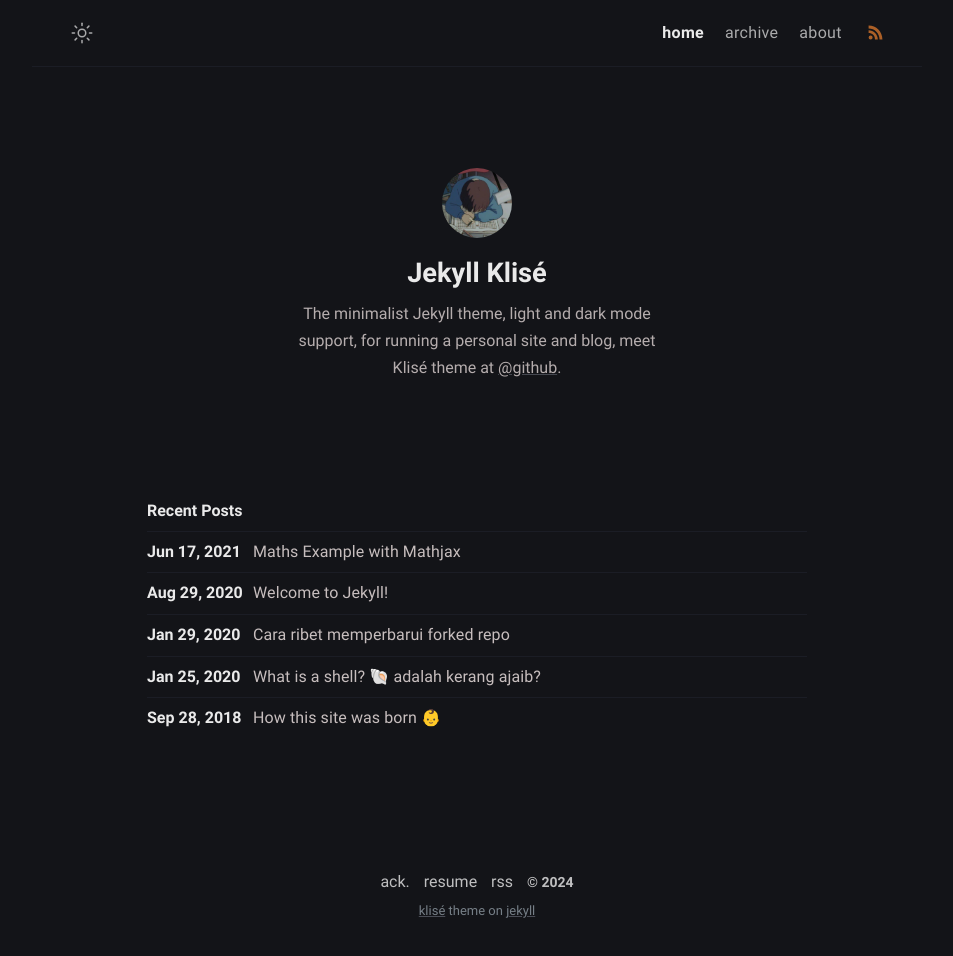
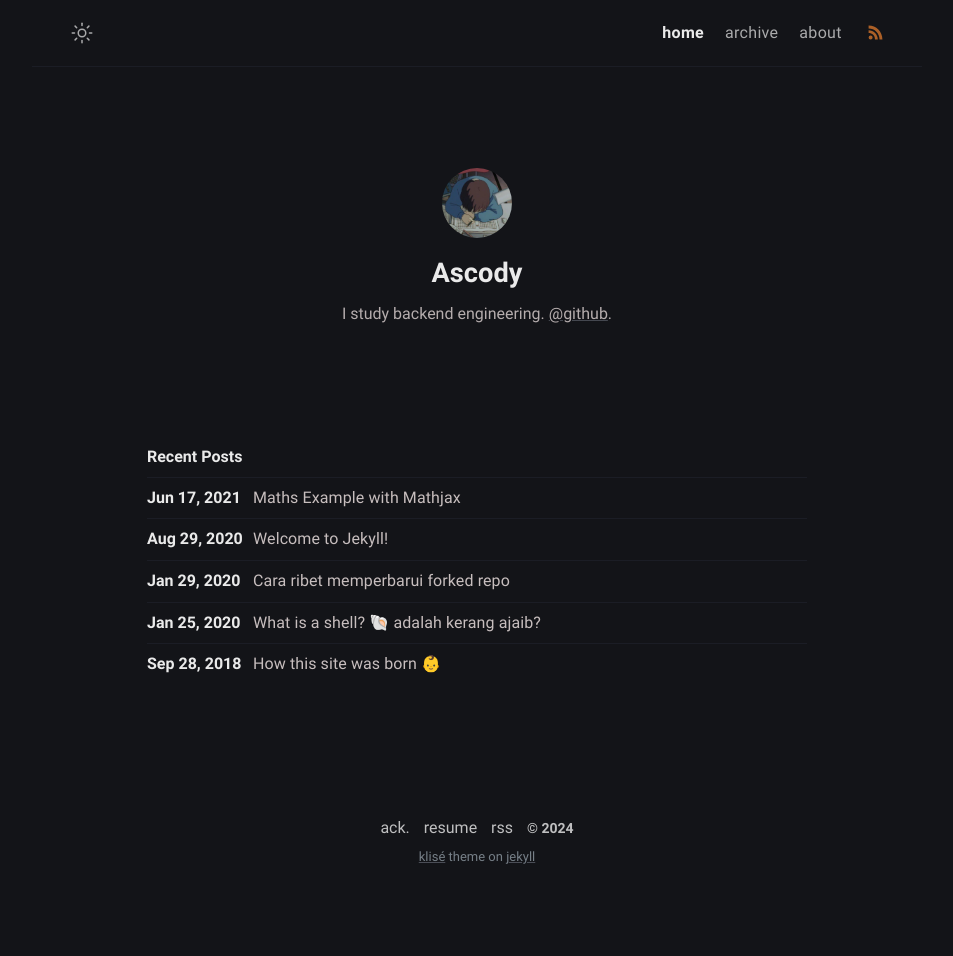
Before and after one commit to ascody/ascody.github.io, a Jekyll site: the page built from index.md, in a window 1280 px wide. Shown: the whole page, without its empty margins (163-1116 px from the left). Built offline with Jekyll 4.4.1, drawn with Linux system fonts in a browser that asks for light colours; after the commit the page ends 902 px from its top, so only the background shows below that.

Commit message:
Update _config.yml

```diff
--- a/_config.yml
+++ b/_config.yml
@@ -1,5 +1,5 @@
 # Site settings
-title: Blog # site title
+title: Ascody''s Blog # site title
 description: >- # site description
   He's writing in Bahasa about web technology and experience as a journal
   for documentation things that he learned, meet him <a href="https://github.com/piharpi" target="_blank" rel="noopener">@github</a>.
@@ -11,10 +11,9 @@
 
 # Profile settings
 author:
-  name: Jekyll Klisé # author name
+  name: Ascody # author name
   bio: >- # tell to the world
-    The minimalist Jekyll theme, light and dark mode support, for running a personal site and blog,
-    meet Klisé theme at <a href="https://github.com/piharpi/jekyll-klise" target="_blank" rel="noopener">@github</a>.
+    I study backend engineering. <a href="https://github.com/ascody" target="_blank" rel="noopener">@github</a>.
   username: username # general username
   github: github_username # github username
   twitter: twitter_username # twitter username
```
